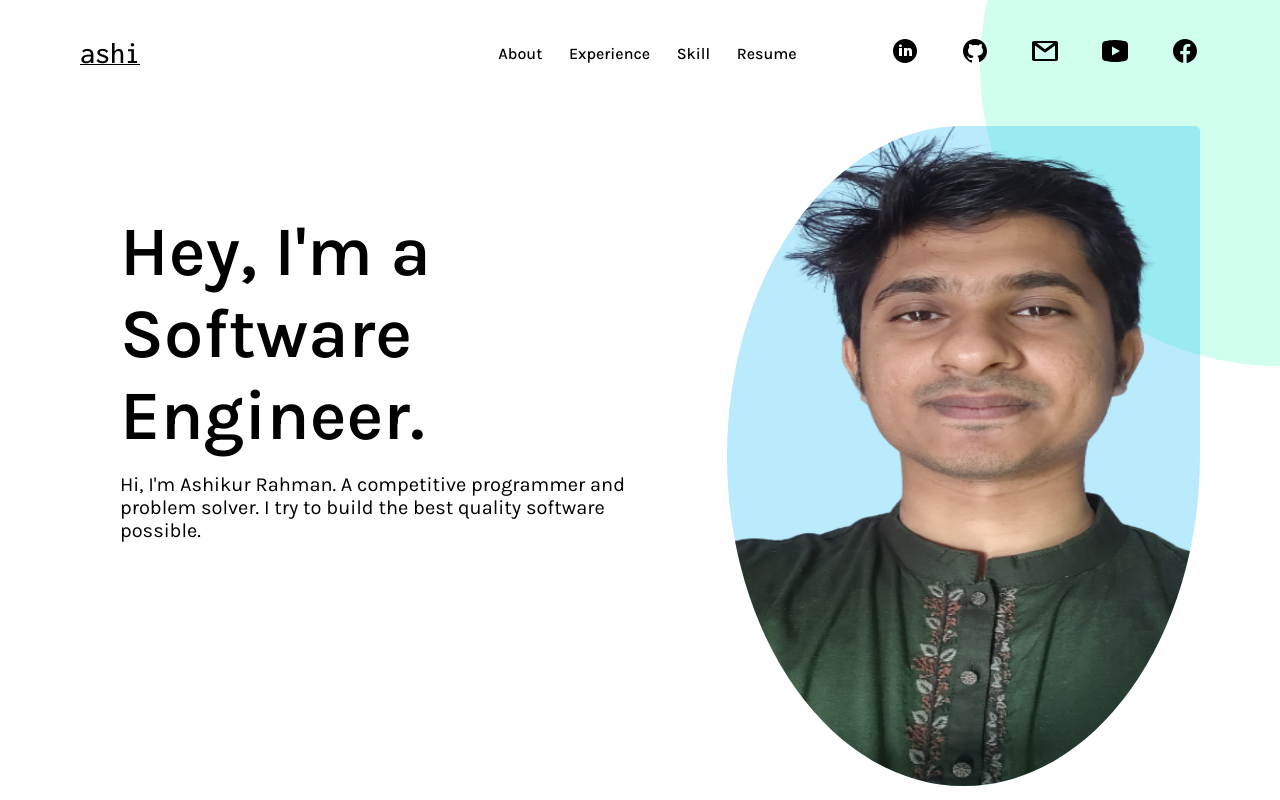
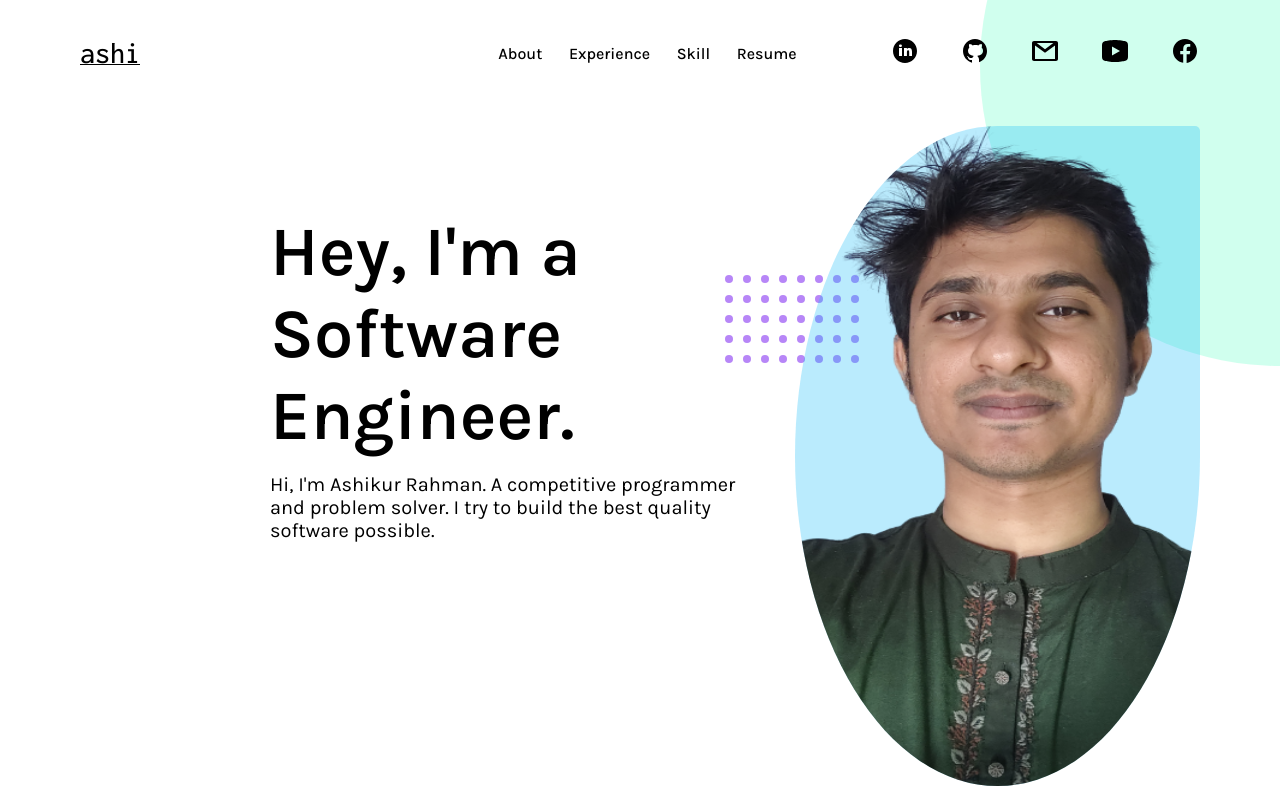
Before and after one commit to ashikur-rahman-fh/portfolio, a React (Create React App) app: page / in a window 1280 px wide. Shown: the top 800 px of the page. Built offline with nearby package versions, Linux system fonts and the light colour scheme.

Commit message:
Add dummy circle style

```diff
--- a/src/About/constants.js
+++ b/src/About/constants.js
@@ -1,2 +1,4 @@
 export const TITLE = <span>Hey, I'm a Software Engineer.</span>;
 export const DETAILED_INFO = "Hi, I'm Ashikur Rahman. A competitive programmer and problem solver. I try to build the best quality software possible."
+
+export const DUMMY_CIRCLE_COUNT = 40;
--- a/src/About/index.jsx
+++ b/src/About/index.jsx
@@ -2,15 +2,27 @@ import React from "react";
 
 import displayPicture from "../resource/image/dp.png";
 
-import { DETAILED_INFO, TITLE } from "./constants";
+import { DETAILED_INFO, TITLE, DUMMY_CIRCLE_COUNT } from "./constants";
 
 import "./style.css";
 
 const About = (props) => {
 
+    const renderDummyChildCircles = () => {
+        let dummyElements = [];
+        for (let elementCount = 0; elementCount < DUMMY_CIRCLE_COUNT; elementCount++) {
+            dummyElements.push(<div key={elementCount.toString()} className="dummy-circle-child"></div>);
+        }
+
+        return dummyElements;
+    };
+
     return (
         <div className="about-container outmost-container">
-            <div className="dummy-circle">nothing</div>
+            <div className="dummy-circle"></div>
+            <div className="dummy-circle-container">
+                {renderDummyChildCircles()}
+            </div>
 
             <div className="bio-container">
                 <div className="key-text" >{TITLE}</div>
--- a/src/About/style.css
+++ b/src/About/style.css
@@ -48,3 +48,37 @@
     height: 100%;
     width: 100%;
 }
+
+.about-container .dummy-circle-container {
+    display: flex;
+    flex-wrap: wrap;
+    width: 150px;
+    height: 100px;
+    position: relative;
+    right: -50vw;
+    top: 18vh;
+}
+
+.dummy-circle-container .dummy-circle-child {
+    background-color: var(--primary-color);
+    width: 8px;
+    height: 8px;
+    margin: 5px;
+    border-radius: 100%;
+    animation: dummy-circle-child-animation 10s linear 0s infinite, forwards;
+}
+
+@keyframes dummy-circle-child-animation {
+    0% {
+        background-color: var(--primary-color);
+    }
+    17% {
+        background-color: var(--secondary-color);
+    }
+    50% {
+        background-color: var(--third-color);
+    }
+    88% {
+        background-color: var(--primary-color);
+    }
+}
--- a/src/App.css
+++ b/src/App.css
@@ -3,6 +3,9 @@
   --primary-color-light: rgba(29, 189, 247, 0.3);
   --secondary-color: rgb(100, 255, 200);
   --secondary-color-light: rgba(100, 255, 200, 0.3);
+  --third-color: rgb(212, 124, 247);
+  --third-color-light: rgba(212, 124, 247, 0.3);
+
   --color-black: black;
 
   --hover-transition-duration: 125ms;
```
